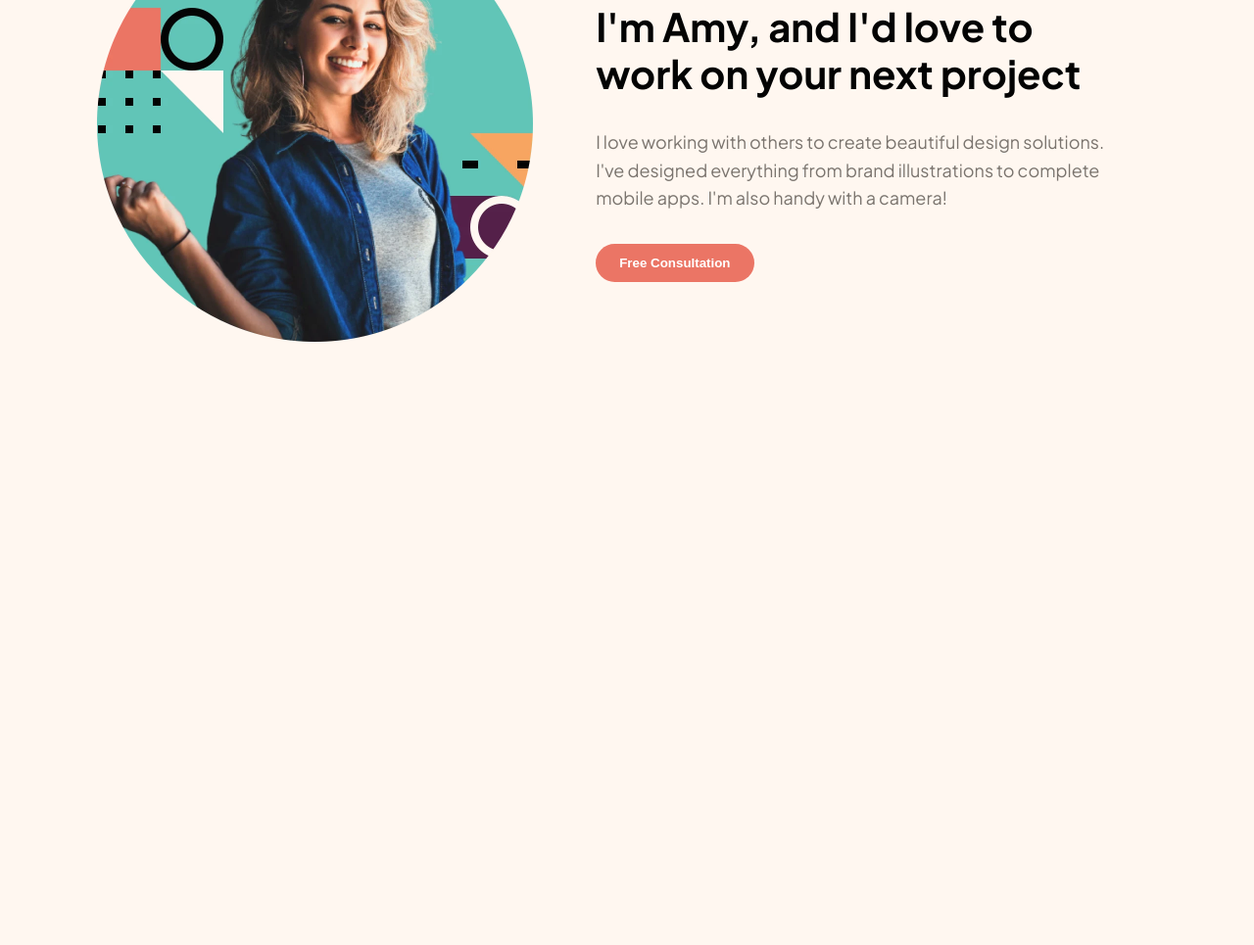
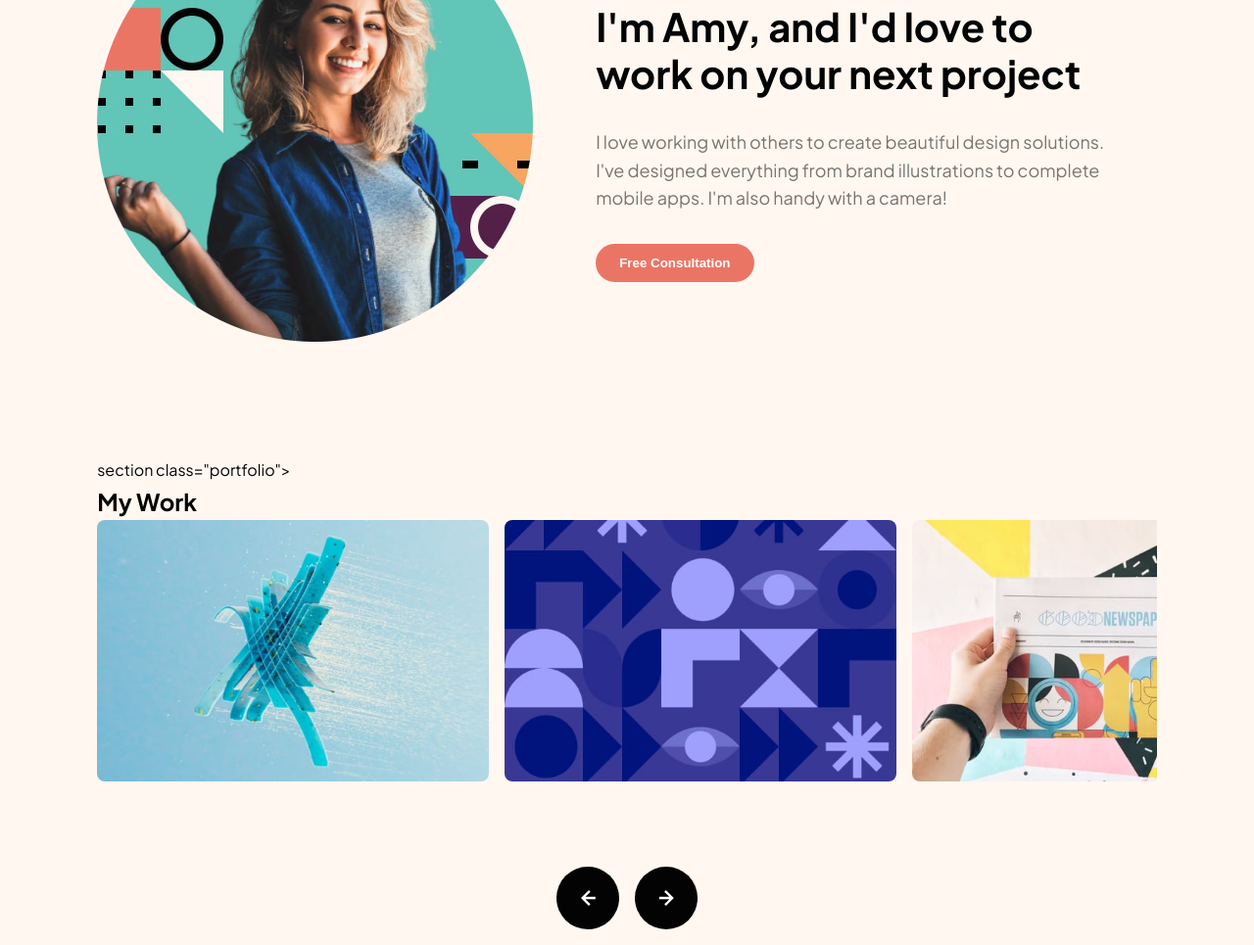
Before and after one commit to ceedevgirl/single-page-portfolio, a plain HTML site: page index.html in a window 1280 px wide. Shown: the part 906-1871 px from the top of the page at 98% size. Before the commit the page ends 1389 px from the top, so only its background shows below. Drawn offline with Linux system fonts and the light colour scheme.

Commit message:
Add portfolio section

```diff
--- a/index.html
+++ b/index.html
@@ -61,6 +61,34 @@
         <button id="book-call-btn" class="btn btn-primary">Free Consultation</button>
     </div>
 </section>
+
+section class="portfolio">
+        <h2>My Work</h2>
+        <div class="portfolio-container">
+            <div class="portfolio-grid">
+                <div class="portfolio-item">
+                    <img src="./assets/image-slide-1.jpg" alt="Geometric pattern design">
+                </div>
+                <div class="portfolio-item">
+                    <img src="./assets/image-slide-2.jpg" alt="Cool newspaper design">
+                </div>
+                <div class="portfolio-item">
+                    <img src="./assets/image-slide-3.jpg" alt="Graphic design branding">
+                </div>
+                <div class="portfolio-item">
+                    <img src="./assets/image-slide-4.jpg" alt="Portfolio piece 4">
+                </div>
+                <div class="portfolio-item">
+                    <img src="./assets/image-slide-5.jpg" alt="Portfolio piece 5">
+                </div>
+            </div>
+        </div>
+
+        <div class="nav-buttons">
+            <button class="nav-btn"><img src="./assets/icon-arrow-left.svg" alt="left navigation button"></button>
+            <button class="nav-btn"><img src="./assets/icon-arrow-right.svg" alt="right navigation button"></button>
+        </div>
+    </section>
   </div>
 </body>
 </html>
```
